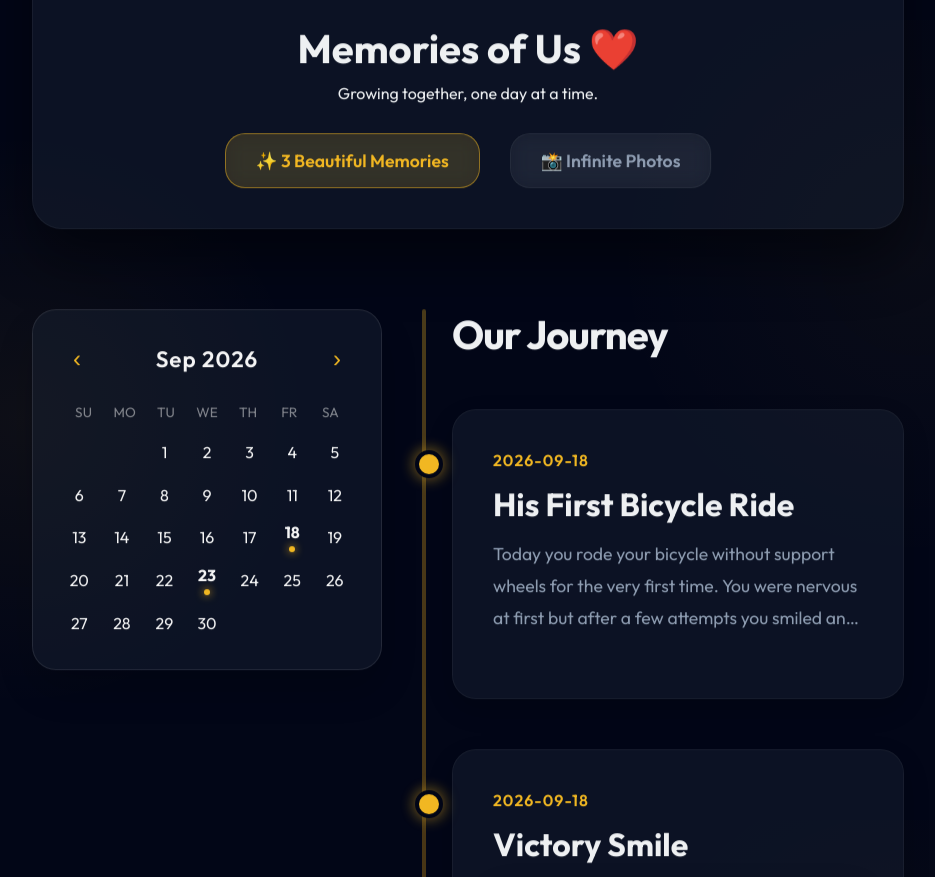
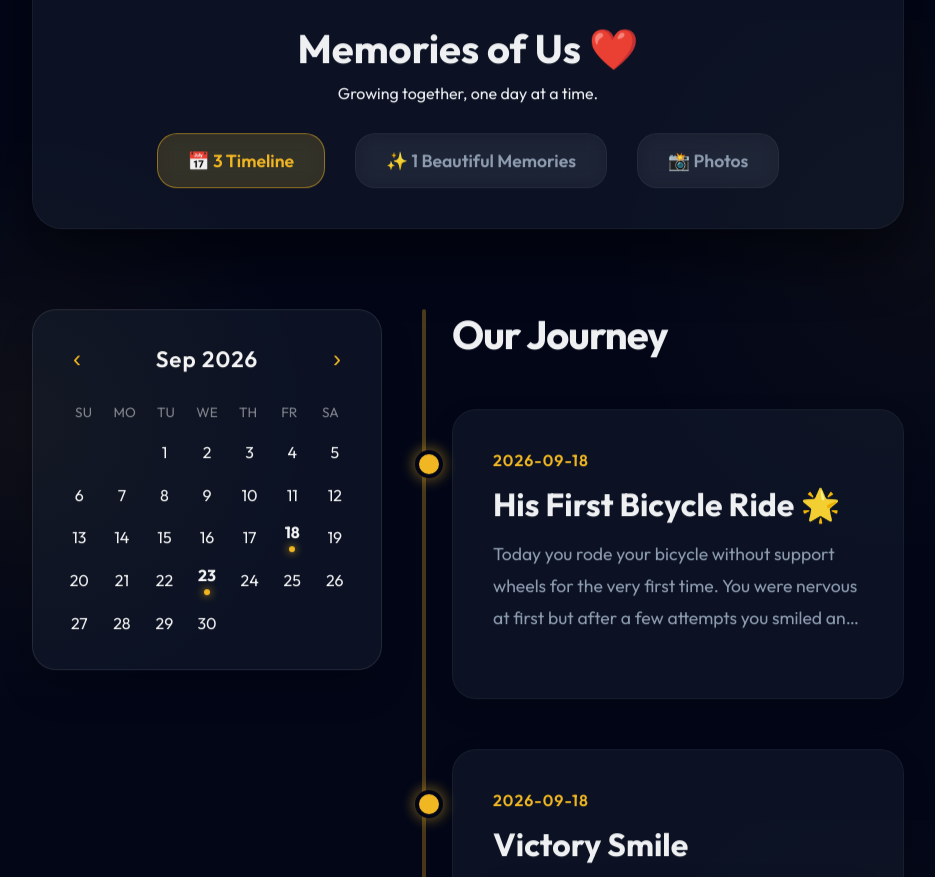
Before and after one commit to surajraviralaofficial/fatherson-website, a Next.js app: page / in a window 1280 px wide. Shown: the part 780-1657 px from the top of the page, without its empty margins (172-1107 px from the left). Built offline with nearby package versions, Linux system fonts and the light colour scheme; grey boxes are pictures that could not be loaded.

Commit message:
feat: add favorites feature

```diff
--- a/data/memories.json
+++ b/data/memories.json
@@ -4,7 +4,8 @@
     "date": "2026-09-18",
     "title": "His First Bicycle Ride",
     "type": "MESSAGE",
-    "description": "Today you rode your bicycle without support wheels for the very first time. You were nervous at first but after a few attempts you smiled and shouted, \"Dad, look at me!\" This is a day I will never forget."
+    "description": "Today you rode your bicycle without support wheels for the very first time. You were nervous at first but after a few attempts you smiled and shouted, \"Dad, look at me!\" This is a day I will never forget.",
+    "isFavorite": true
   },
   {
     "id": "2",
--- a/src/app/page.tsx
+++ b/src/app/page.tsx
@@ -12,24 +12,27 @@ interface Memory {
   type: string;
   description?: string;
   mediaUrl?: string;
+  isFavorite?: boolean;
 }
 
 export default function Home() {
   const [showSplash, setShowSplash] = useState(true);
   const [selectedDate, setSelectedDate] = useState<string | null>(null);
 
-  // Toggles between timeline and gallery
-  const [viewMode, setViewMode] = useState<'timeline' | 'gallery'>('timeline');
+  // Toggles between timeline, gallery, and favorites
+  const [viewMode, setViewMode] = useState<'timeline' | 'gallery' | 'favorites'>('timeline');
 
   // Controls the full screen modal
   const [activeMemory, setActiveMemory] = useState<Memory | null>(null);
 
   const memories: Memory[] = data as Memory[];
-  const memoryDates = Array.from(new Set(memories.map(m => m.date)));
+
+  const baseMemories = viewMode === 'favorites' ? memories.filter(m => m.isFavorite) : memories;
+  const memoryDates = Array.from(new Set(baseMemories.map(m => m.date)));
 
   const displayedMemories = selectedDate
-    ? memories.filter(m => m.date === selectedDate)
-    : memories;
+    ? baseMemories.filter(m => m.date === selectedDate)
+    : baseMemories;
 
   const photosOnly = memories.filter(m => m.mediaUrl);
 
@@ -57,21 +60,28 @@ export default function Home() {
                   className={`${styles.statBtn} ${viewMode === 'timeline' ? styles.activeStat : ''}`}
                   onClick={() => setViewMode('timeline')}
                 >
-                  ✨ {memories.length} Beautiful Memories
+                  📅 {memories.length} Timeline
+                </button>
+
+                <button
+                  className={`${styles.statBtn} ${viewMode === 'favorites' ? styles.activeStat : ''}`}
+                  onClick={() => setViewMode('favorites')}
+                >
+                  ✨ {memories.filter(m => m.isFavorite).length} Beautiful Memories
                 </button>
 
                 <button
                   className={`${styles.statBtn} ${viewMode === 'gallery' ? styles.activeStat : ''}`}
                   onClick={() => setViewMode('gallery')}
                 >
-                  📸 Infinite Photos
+                  📸 Photos
                 </button>
               </div>
             </div>
           </section>
 
           {/* Conditional Rendering based on View Mode */}
-          {viewMode === 'timeline' ? (
+          {(viewMode === 'timeline' || viewMode === 'favorites') ? (
             <section className={styles.timelineSection}>
               {/* Left Column: Glass Calendar Filter */}
               <div className={styles.stickyCalendar}>
@@ -85,12 +95,12 @@ export default function Home() {
               {/* Right Column: Filtered Timeline */}
               <div className={styles.timeline}>
                 <div className={styles.timelineHeader}>
-                  <h3>{selectedDate ? `Memories from ${selectedDate}` : 'Our Journey'}</h3>
+                  <h3>{selectedDate ? `Memories from ${selectedDate}` : viewMode === 'favorites' ? 'Favorite Memories' : 'Our Journey'}</h3>
                 </div>
 
                 {displayedMemories.length === 0 ? (
                   <div className={styles.emptyState}>
-                    No memories found for this date.
+                    No memories found.
                   </div>
                 ) : (
                   displayedMemories.map((memory) => (
@@ -100,7 +110,7 @@ export default function Home() {
                       onClick={() => setActiveMemory(memory)}
                     >
                       <div className={styles.dateBadge}>{memory.date}</div>
-                      <h4>{memory.title}</h4>
+                      <h4>{memory.title} {memory.isFavorite && '🌟'}</h4>
                       {memory.description && <p>{memory.description}</p>}
                       {memory.mediaUrl && (
                         <img
```
